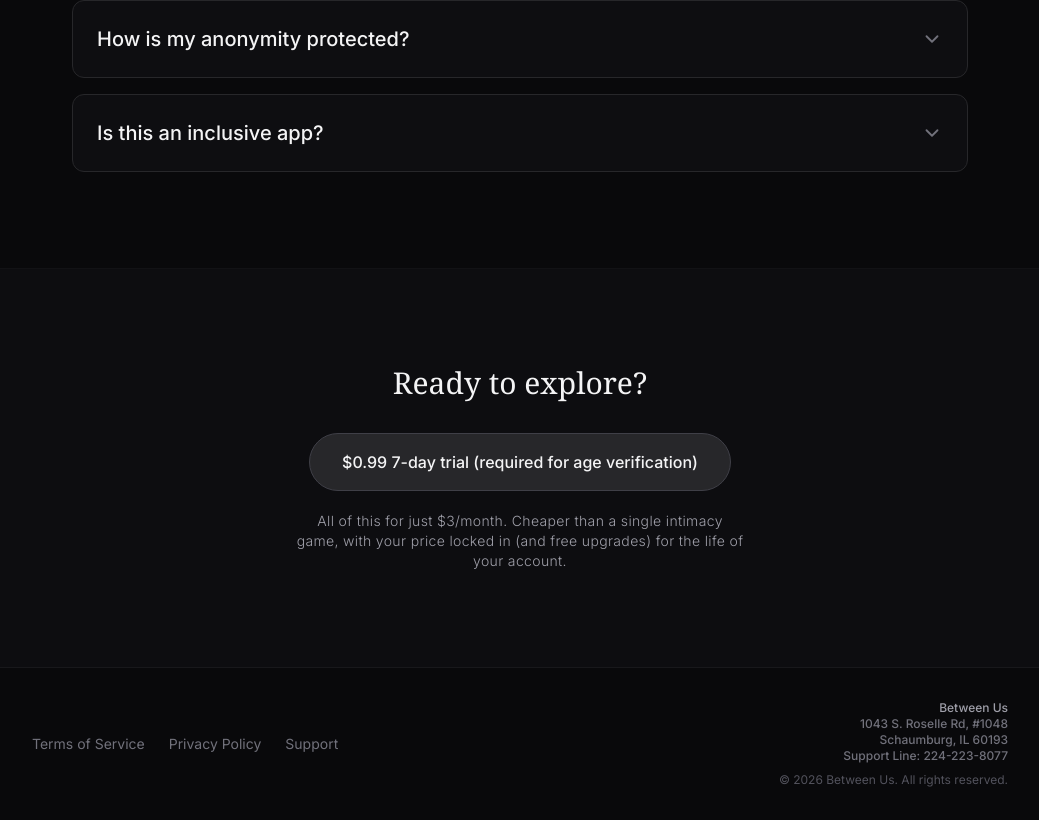
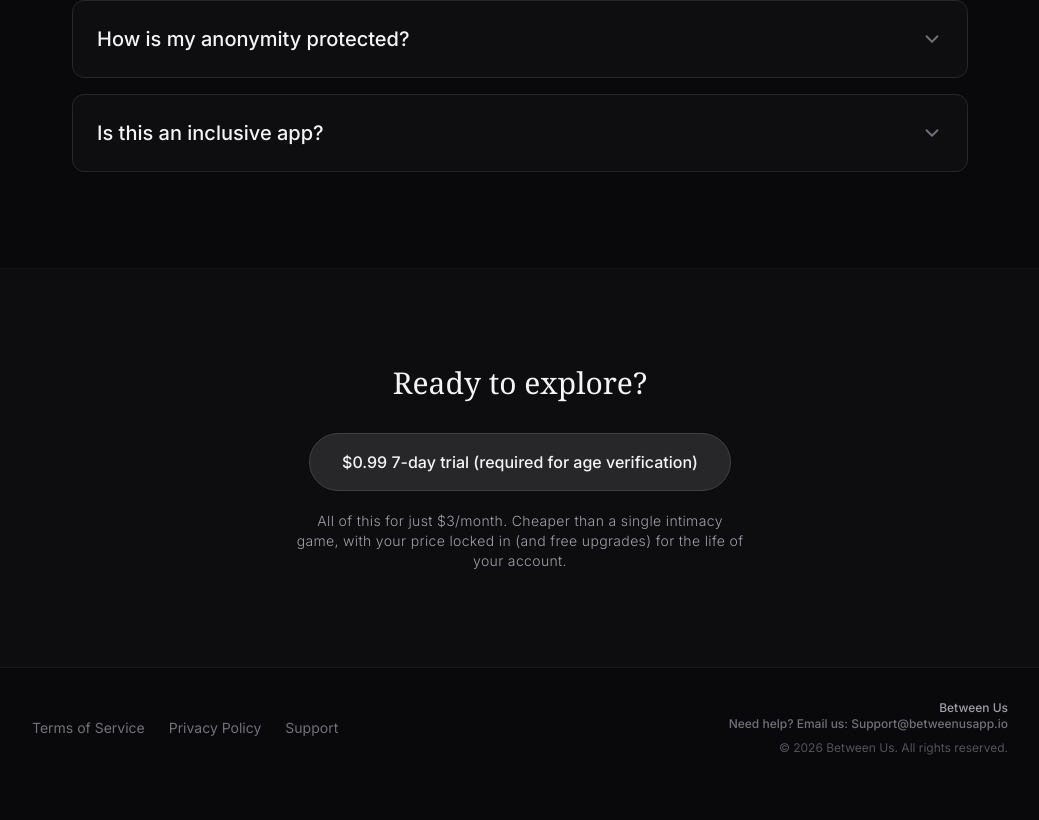
Before and after one commit to jdavis641/between-us, a Next.js app: page / in a window 1280 px wide. Shown: the part 3333-4153 px from the top of the page, without its empty margins (120-1159 px from the left). After the commit the page ends 4121 px from the top, so only its background shows below. Built offline with nearby package versions, Linux system fonts and the light colour scheme.

Commit message:
[UI/OPSEC] Update footer to email-only support

```diff
--- a/src/components/Footer.tsx
+++ b/src/components/Footer.tsx
@@ -11,7 +11,7 @@ export default function Footer() {
           <Link href="/privacy" className="hover:text-zinc-300 transition-colors">
             Privacy Policy
           </Link>
-          <a href="mailto:support@betweenusapp.io" className="hover:text-zinc-300 transition-colors">
+          <a href="mailto:Support@betweenusapp.io" className="hover:text-zinc-300 transition-colors">
             Support
           </a>
         </div>
@@ -20,9 +20,11 @@ export default function Footer() {
           <div className="flex flex-col gap-1">
             <div className="text-xs text-zinc-400 font-medium">
               <p>Between Us</p>
-              <p className="text-zinc-500">1043 S. Roselle Rd, #1048</p>
-              <p className="text-zinc-500">Schaumburg, IL 60193</p>
-              <p className="text-zinc-500">Support Line: 224-223-8077</p>
+              <p className="text-zinc-500">
+                <a href="mailto:Support@betweenusapp.io" className="hover:text-zinc-300 transition-colors">
+                  Need help? Email us: Support@betweenusapp.io
+                </a>
+              </p>
             </div>
             <span className="text-xs text-zinc-600 mt-1">&copy; 2026 Between Us. All rights reserved.</span>
           </div>
```
